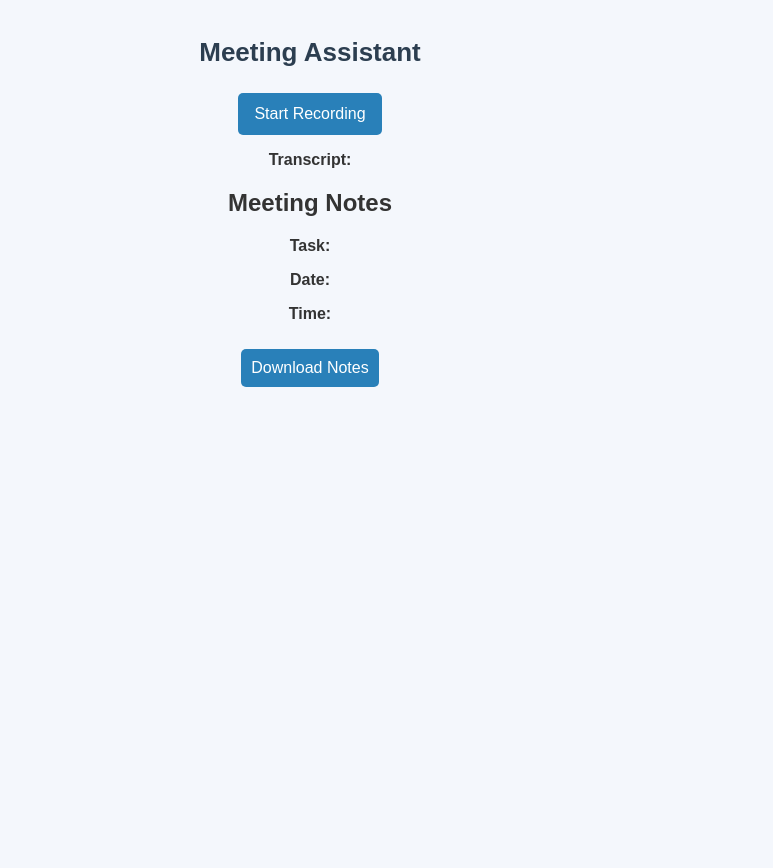
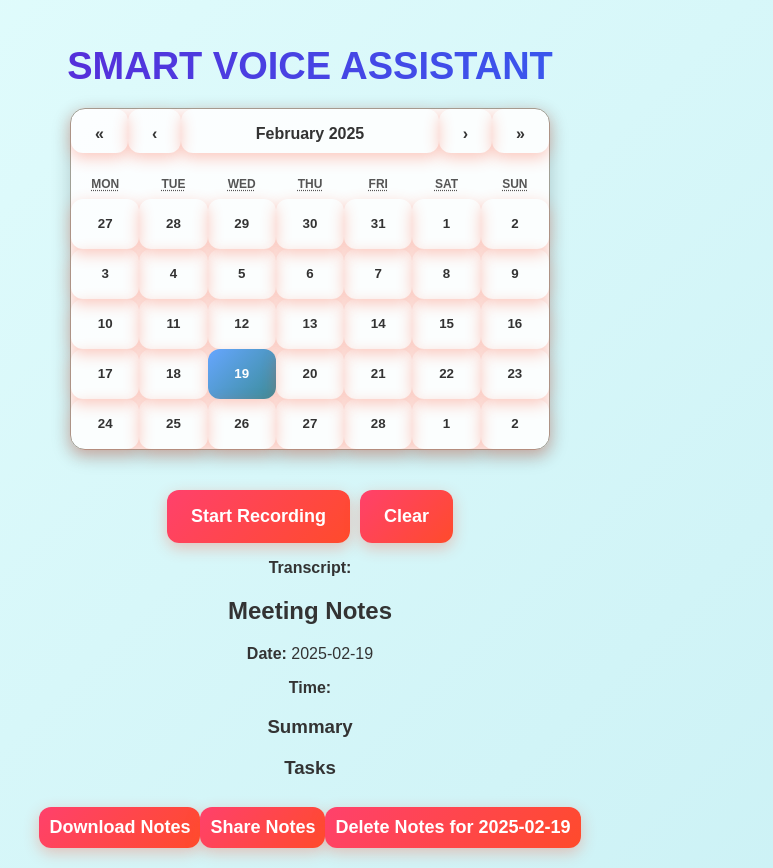
Before and after one commit to Arpita244/meeting-assistant, a React (Create React App) app: page / in a window 1280 px wide. Shown: the whole page, without its empty margins (330-1103 px from the left). Before the commit the page ends 800 px from the top, so only its background shows below. Built offline with nearby package versions, Linux system fonts and the light colour scheme.

Commit message:
4th commit

```diff
--- a/package.json
+++ b/package.json
@@ -10,6 +10,7 @@
     "compromise": "^14.14.4",
     "date-fns": "^4.1.0",
     "react": "^19.0.0",
+    "react-calendar": "^5.1.0",
     "react-dom": "^19.0.0",
     "react-scripts": "5.0.1",
     "web-vitals": "^2.1.4"
--- a/src/App.css
+++ b/src/App.css
@@ -1,86 +1,133 @@
-/* 🌟 General Styling */
 body {
-  font-family: 'Arial', sans-serif;
-  background-color: #f4f7fc;
+  font-family: 'Poppins', sans-serif;
+  background: linear-gradient(135deg, #E3FDFD, #CBF1F5);
   color: #333;
   text-align: center;
   margin: 0;
   padding: 0;
 }
 
-/* 🌟 Main Container */
 .container {
-  max-width: 600px;
-  margin: 30px auto;
-  background: white;
-  padding: 20px;
-  border-radius: 10px;
-  box-shadow: 0 4px 10px rgba(0, 0, 0, 0.1);
+  max-width: 850px;
+  margin: 40px auto;
+  background: rgba(255, 255, 255, 0.7);
+  padding: 40px;
+  border-radius: 20px;
+  box-shadow: 0 15px 35px rgba(0, 0, 0, 0.12);
+  backdrop-filter: blur(15px);
+  transition: all 0.3s ease-in-out;
 }
 
-/* 🎙 Title */
 h1 {
-  font-size: 26px;
-  color: #2c3e50;
-  margin-bottom: 10px;
-}
-
-/* 📝 Meeting Notes Section */
-.meeting-notes {
-  text-align: left;
-  margin-top: 20px;
-  padding: 15px;
-  border: 1px solid #ddd;
-  border-radius: 8px;
-  background: #f9f9f9;
+  font-size: 38px;
+  background: linear-gradient(90deg, #6a11cb, #2575fc);
+  -webkit-background-clip: text;
+  -webkit-text-fill-color: transparent;
+  font-weight: bold;
+  text-transform: uppercase;
+  margin-bottom: 20px;
 }
 
 .meeting-notes p {
-  font-size: 16px;
-  margin: 8px 0;
+  font-size: 20px;
+  margin: 14px 0;
+  font-weight: 500;
 }
 
 .meeting-notes strong {
-  color: #2980b9;
+  color: #6a11cb;
 }
 
-/* 🎙 Buttons */
 button {
-  background: #2980b9;
+  background: linear-gradient(135deg, #ff416c, #ff4b2b);
   color: white;
-  padding: 12px 16px;
-  font-size: 16px;
+  padding: 16px 24px;
+  font-size: 18px;
+  font-weight: bold;
   border: none;
-  border-radius: 5px;
+  border-radius: 12px;
   cursor: pointer;
-  margin-top: 15px;
-  transition: 0.3s;
+  margin-top: 20px;
+  transition: all 0.3s ease-in-out;
+  box-shadow: 0 5px 15px rgba(255, 75, 43, 0.3);
 }
 
 button:hover {
-  background: #1c5d91;
+  background: linear-gradient(135deg, #ff4b2b, #ff416c);
+  transform: translateY(-3px);
+  box-shadow: 0 10px 20px rgba(255, 75, 43, 0.4);
 }
 
-/* 🔄 Loading or Processing Status */
-.status {
-  font-size: 14px;
-  color: #777;
-  margin-top: 5px;
+.calendar-container {
+  display: flex;
+  justify-content: center;
+  align-items: center;
+  min-height: 60vh;
 }
 
-/* 📱 Responsive Design */
-@media (max-width: 600px) {
+.react-calendar {
+  width: 100%;
+  max-width: 480px;
+  border-radius: 15px;
+  background: rgba(255, 255, 255, 0.9);
+  box-shadow: 0 6px 20px rgba(0, 0, 0, 0.2);
+  color: #333;
+  font-weight: bold;
+}
+
+.react-calendar__tile {
+  min-height: 50px;
+  text-align: center;
+  font-weight: bold;
+  color: #333;
+  transition: all 0.3s ease-in-out;
+}
+
+.react-calendar__tile--active {
+  background: linear-gradient(135deg, #66A6FF, #3B8D99);
+  color: white;
+  border-radius: 12px;
+}
+
+.react-calendar__tile:hover {
+  background: rgba(102, 166, 255, 0.3);
+  border-radius: 12px;
+}
+
+.react-calendar__navigation button {
+  color: #333;
+  font-weight: bold;
+  font-size: 16px;
+}
+
+.react-calendar__month-view__weekdays {
+  color: #555;
+  font-weight: bold;
+}
+
+@media (max-width: 768px) {
   .container {
     width: 90%;
-    padding: 15px;
+    padding: 30px;
   }
+  h1 {
+    font-size: 30px;
+  }
+  button {
+    font-size: 16px;
+    padding: 14px 20px;
+  }
+}
 
+@media (max-width: 480px) {
+  .container {
+    padding: 25px;
+  }
   h1 {
-    font-size: 22px;
+    font-size: 26px;
   }
-
   button {
     font-size: 14px;
-    padding: 10px 12px;
+    padding: 12px 18px;
   }
 }
--- a/src/App.js
+++ b/src/App.js
@@ -1,21 +1,40 @@
-import React, { useState } from "react";
+import React, { useState, useEffect } from "react";
 import SpeechToText from "./SpeechToText";
 import { extractActions } from "./TextProcessor";
+import Calendar from "react-calendar";
+import "react-calendar/dist/Calendar.css";
 import "./App.css";
 
 function App() {
   const [transcript, setTranscript] = useState("");
-  const [meetingNotes, setMeetingNotes] = useState({ tasks: [], date: "", time: "" });
+  const [meetingNotes, setMeetingNotes] = useState({ tasks: [], date: "", time: "", summary: "" });
+  const [selectedDate, setSelectedDate] = useState(new Date());
+
+  useEffect(() => {
+    const formattedDate = selectedDate.toLocaleDateString("en-CA");
+    const savedNotes = JSON.parse(localStorage.getItem(formattedDate));
+    if (savedNotes) {
+      setMeetingNotes(savedNotes);
+    } else {
+      setMeetingNotes({ tasks: [], date: formattedDate, time: "", summary: "" });
+    }
+  }, [selectedDate]);
 
   const handleTranscriptUpdate = (newTranscript) => {
     setTranscript(newTranscript);
     const extractedData = extractActions(newTranscript);
+    extractedData.date = selectedDate.toLocaleDateString("en-CA");
     setMeetingNotes(extractedData);
+    localStorage.setItem(extractedData.date, JSON.stringify(extractedData));
   };
 
-  // ✅ Function to Download Notes as a .txt file
+  const deleteMeetingNotesByDate = () => {
+    localStorage.removeItem(selectedDate.toLocaleDateString("en-CA"));
+    setMeetingNotes({ tasks: [], date: selectedDate.toLocaleDateString("en-CA"), time: "", summary: "" });
+  };
+
   const downloadNotes = () => {
-    const content = `Meeting Notes\n----------------\nTask: ${meetingNotes.tasks.join(", ")}\nDate: ${meetingNotes.date}\nTime: ${meetingNotes.time}`;
+    const content = `Meeting Notes\n----------------\nSummary: ${meetingNotes.summary}\nTasks:\n${meetingNotes.tasks.map(task => `- ${task}`).join("\n")}\nDate: ${meetingNotes.date}\nTime: ${meetingNotes.time}`;
     const blob = new Blob([content], { type: "text/plain" });
     const link = document.createElement("a");
     link.href = URL.createObjectURL(blob);
@@ -25,20 +44,35 @@ function App() {
     document.body.removeChild(link);
   };
 
+  const shareNotes = () => {
+    const content = `Meeting Notes\nSummary: ${meetingNotes.summary}\nTasks:\n${meetingNotes.tasks.map(task => `- ${task}`).join("\n")}\nDate: ${meetingNotes.date}\nTime: ${meetingNotes.time}`;
+    navigator.share({
+      title: "Meeting Notes",
+      text: content
+    }).catch((err) => console.log("Sharing failed", err));
+  };
+
   return (
     <div style={{ textAlign: "center", padding: "20px" }}>
-      <h1>Meeting Assistant</h1>
+      <h1>Smart Voice Assistant</h1>
+      <div style={{ display: "flex", justifyContent: "center", marginBottom: "20px" }}>
+        <Calendar onChange={setSelectedDate} value={selectedDate} tileContent={() => null} />
+      </div>
       <SpeechToText onTranscriptChange={handleTranscriptUpdate} />
-
       <h2>Meeting Notes</h2>
-      <p><strong>Task:</strong> {meetingNotes.tasks.join(", ")}</p>
       <p><strong>Date:</strong> {meetingNotes.date}</p>
       <p><strong>Time:</strong> {meetingNotes.time}</p>
-
-      {/* ✅ Download Button */}
-      <button onClick={downloadNotes} style={{ marginTop: "10px", padding: "10px", cursor: "pointer" }}>
-        Download Notes
-      </button>
+      <h3>Summary</h3>
+      <p>{meetingNotes.summary}</p>
+      <h3>Tasks</h3>
+      <ul>
+        {meetingNotes.tasks.map((task, index) => (
+          <li key={index}>{task}</li>
+        ))}
+      </ul>
+      <button onClick={downloadNotes} style={{ marginTop: "10px", padding: "10px", cursor: "pointer" }}>Download Notes</button>
+      <button onClick={shareNotes} style={{ marginTop: "10px", padding: "10px", cursor: "pointer", backgroundColor: "blue", color: "white" }}>Share Notes</button>
+      <button onClick={deleteMeetingNotesByDate} style={{ marginTop: "10px", padding: "10px", cursor: "pointer", backgroundColor: "red", color: "white" }}>Delete Notes for {meetingNotes.date}</button>
     </div>
   );
 }
--- a/src/SpeechToText.js
+++ b/src/SpeechToText.js
@@ -1,8 +1,17 @@
-import React, { useState } from "react";
+import React, { useState, useEffect } from "react";
 
 const SpeechToText = ({ onTranscriptChange }) => {
   const [isRecording, setIsRecording] = useState(false);
   const [transcript, setTranscript] = useState("");
+
+  useEffect(() => {
+
+    const savedTranscript = localStorage.getItem("meetingTranscript");
+    if (savedTranscript) {
+      setTranscript(savedTranscript);
+      onTranscriptChange(savedTranscript);
+    }
+  }, [onTranscriptChange]);
 
   const startListening = () => {
     const recognition = new (window.SpeechRecognition || window.webkitSpeechRecognition)();
@@ -18,6 +27,7 @@ const SpeechToText = ({ onTranscriptChange }) => {
       const speechText = event.results[0][0].transcript;
       setTranscript(speechText);
       onTranscriptChange(speechText);
+      localStorage.setItem("meetingTranscript", speechText);
     };
 
     recognition.onerror = (event) => {
@@ -31,11 +41,18 @@ const SpeechToText = ({ onTranscriptChange }) => {
     recognition.start();
   };
 
+  const clearTranscript = () => {
+    setTranscript("");
+    localStorage.removeItem("meetingTranscript");
+    onTranscriptChange("");
+  };
+
   return (
     <div>
       <button onClick={startListening} disabled={isRecording}>
         {isRecording ? "Recording..." : "Start Recording"}
       </button>
+      <button onClick={clearTranscript} style={{ marginLeft: "10px" }}>Clear</button>
       <p><strong>Transcript:</strong> {transcript}</p>
     </div>
   );
--- a/src/TextProcessor.js
+++ b/src/TextProcessor.js
@@ -1,44 +1,62 @@
 import nlp from "compromise";
 import { parse, format } from "date-fns";
 
-// Function to extract tasks, dates, and times
 export const extractActions = (text) => {
   let tasks = [];
   let date = "Not Found";
   let time = "Not Found";
+  let summary = "No summary available";
+  let calendarEvent = "No event scheduled";
 
-  // ✅ NLP Processing
   let doc = nlp(text);
 
-  // ✅ Extract Task (Full Action)
-  let taskMatch = doc.sentences().out("array").filter(sentence =>
-    /I will|We need to|Let's|You should|We should|Plan to|Have to|Schedule|Arrange|Organize/i.test(sentence)
-  );
-
-  if (taskMatch.length > 0) {
-    tasks = taskMatch;
+  let taskRegex = /\b(will|need to|should|Make sure to|assign|schedule|send|prepare|remind|plan|complete|review|submit|call|email|organize|arrange|write|meet|update|follow up|fix|check|attend|discuss|resolve|notify|purchase)\b\s.+?(\.|$)/gi;
+  let taskMatch = text.match(taskRegex);
+  if (taskMatch) {
+    tasks = taskMatch.map(task => task.trim());
   }
 
-  // ✅ Extract Date
-  let dateMatch = text.match(/(\b\d{1,2}(st|nd|rd|th)?\s+(January|February|March|April|May|June|July|August|September|October|November|December)\b)/i);
+  let dateRegex = /\b(\d{1,2}(st|nd|rd|th)?\s+(January|February|March|April|May|June|July|August|September|October|November|December)|tomorrow|next\s(?:Monday|Tuesday|Wednesday|Thursday|Friday|Saturday|Sunday|weekend)|this\s(?:Monday|Tuesday|Wednesday|Thursday|Friday|Saturday|Sunday|weekend))\b/i;
+  let dateMatch = text.match(dateRegex);
   if (dateMatch) {
-    const rawDate = dateMatch[0];
-    try {
-      date = format(parse(rawDate, "d MMMM", new Date()), "MMMM do"); // Example: "15 August" → "August 15th"
-    } catch (e) {
-      date = rawDate; // Fallback to raw text
+    const rawDate = dateMatch[0].toLowerCase();
+    const today = new Date();
+
+    if (rawDate === "tomorrow") {
+      date = format(new Date(today.getTime() + 86400000), "MMMM do");
+    } else if (/next\s|this\s(Monday|Tuesday|Wednesday|Thursday|Friday|Saturday|Sunday|weekend)/i.test(rawDate)) {
+      const dayOfWeek = rawDate.split(" ")[1];
+      let dayOffset = (["Sunday", "Monday", "Tuesday", "Wednesday", "Thursday", "Friday", "Saturday"].indexOf(dayOfWeek) - today.getDay() + 7) % 7 || 7;
+      date = format(new Date(today.getTime() + dayOffset * 86400000), "MMMM do");
+    } else {
+      try {
+        date = format(parse(rawDate, "d MMMM", new Date()), "MMMM do");
+      } catch (e) {
+        date = rawDate;
+      }
     }
   }
 
-  // ✅ Extract Time (Matches "10:30 AM", "3:00 PM", "midnight", etc.)
-  let timeMatch = text.match(/\b(\d{1,2}:\d{2}\s?(AM|PM|am|pm)?|morning|afternoon|evening|night|midnight)\b/i);
+  let timeRegex = /\b(by|before|at)?\s?(\d{1,2}:\d{2}\s?(AM|PM|am|pm)?|morning|afternoon|evening|night|midnight|noon)\b/i;
+  let timeMatch = text.match(timeRegex);
   if (timeMatch) {
-    time = timeMatch[0];
+    time = timeMatch[0].replace(/by|before|at/i, "").trim();
+  }
+
+  let summaryMatch = doc.sentences().out("array");
+  if (summaryMatch.length > 0) {
+    summary = summaryMatch.find(s => s.length > 10) || summaryMatch[0];
+  }
+
+  if (date !== "Not Found" && time !== "Not Found") {
+    calendarEvent = `Meeting scheduled on ${date} at ${time}`;
   }
 
   return {
     tasks: tasks.length > 0 ? tasks : ["No tasks found"],
-    date: date,
-    time: time,
+    date,
+    time,
+    summary,
+    calendarEvent,
   };
 };
```
Also changed, not shown: 1 other file (tests, documents, lock files or other folders).
